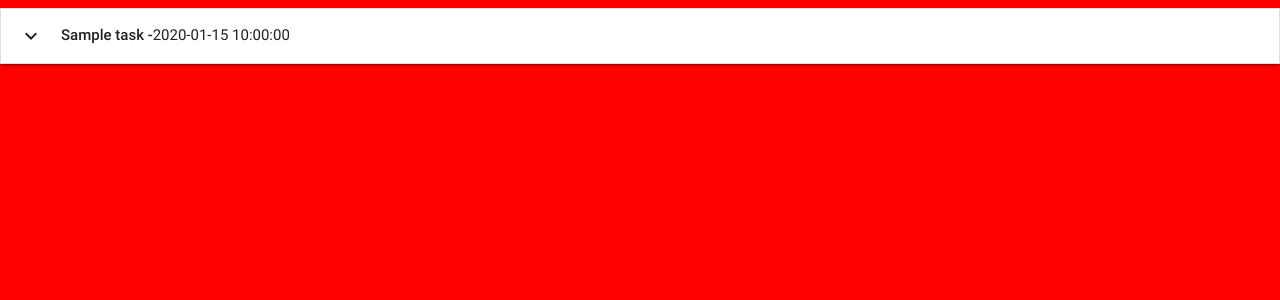
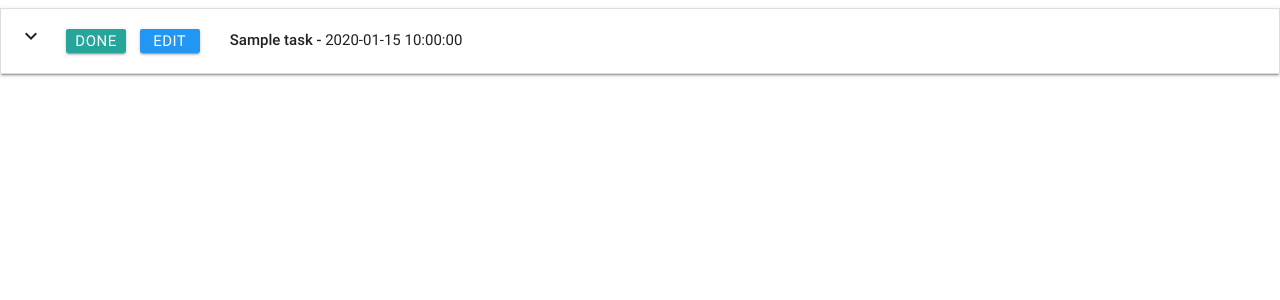
Before and after one commit to NinjaAiden/task-manager, a Flask app: page / in a window 1280 px wide. Shown: the top 300 px of the page. Run offline with Flask 2, Linux system fonts and the light colour scheme; a database or web service that is not in the repository returns one stand-in record (values such as "Sample title"); some libraries are stand-ins or nearby versions.

Commit message:
added and styled buttons

```diff
--- a/static/css/style.css
+++ b/static/css/style.css
@@ -1,3 +1,12 @@
-body{
-    background-color: red
+.btn_small {
+    height: 24px;
+    width: 60px;
+    line-height: 24px;
+    margin: 5px 5px;
+    padding: 0 0.5rem;
 }
+
+.task_header{
+    margin-top: 5px;
+    margin-left: 25px;
+}
--- a/templates/base.html
+++ b/templates/base.html
@@ -13,8 +13,9 @@
 </head>
 
 <body>
-    {% block content %}
-    {% endblock %}
+    <div class="conatiner">
+        {% block content %} {% endblock %}
+    </div>
     <script src="https://cdnjs.cloudflare.com/ajax/libs/jquery/3.2.1/jquery.min.js"></script>
     <script src="https://cdnjs.cloudflare.com/ajax/libs/materialize/0.100.2/js/materialize.min.js"></script>
     <script type="text/javascript">
--- a/templates/tasks.html
+++ b/templates/tasks.html
@@ -1,11 +1,19 @@
-{% extends 'base.html' %}
-{% block content %}
+{% extends 'base.html' %} {% block content %}
 
 <ul class="collapsible">
     {% for task in tasks %}
     <li>
-        <div class="collapsible-header"><i class="material-icons">expand_more</i>
-        <strong>{{task.task_name}} - </strong> {{task.due_date}}</div>
+        <div class="collapsible-header">
+            <i class="material-icons">expand_more</i>
+            <div class="col s3">
+                <a class="waves-effect waves-light btn btn_small">Done</a>
+                <a class="waves-effect waves-light btn btn_small blue">Edit</a>
+            </div>
+            <div class="task_header col s9 ">
+                <strong>{{task.task_name}} - </strong> {{task.due_date}}
+            </div>
+        </div>
+
         <div class="collapsible-body">
             <span>{{task.task_description}}</span>
         </div>
```
